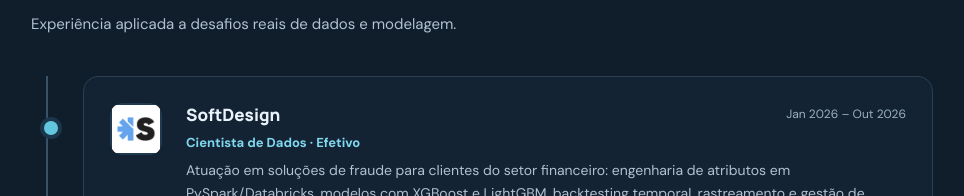
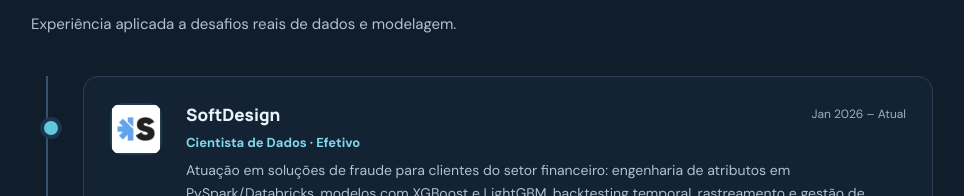
Before and after one commit to EdPLima/repositorio, a React (Vite) app: page / in a window 1280 px wide. Shown: the part 1960-2156 px from the top of the page, without its empty margins (29-993 px from the left). Built offline with nearby package versions, Linux system fonts and the light colour scheme.

Commit message:
Mark SoftDesign employment as current

```diff
--- a/src/data.ts
+++ b/src/data.ts
@@ -15,7 +15,7 @@ export const projects: Project[] = [
 ];
 export type Experience = {id:string;company:string;role:Localized;period:Localized;workload?:Localized;description:Localized;logo?:string;clientsImage?:string};
 export const experiences: Experience[] = [
- {id:'softdesign',logo:'/softdesign.png',clientsImage:'/softdesign-clients.png',company:'SoftDesign',role:{pt:'Cientista de Dados · Efetivo',en:'Data Scientist · Full-time'},period:{pt:'Jan 2026 – Out 2026',en:'Jan 2026 – Oct 2026'},description:{pt:'Atuação em soluções de fraude para clientes do setor financeiro: engenharia de atributos em PySpark/Databricks, modelos com XGBoost e LightGBM, backtesting temporal, rastreamento e gestão de modelos com MLflow. Em backtesting, a solução elevou em 20% o valor monetário de fraudes detectadas em comparação ao motor de regras. Desenvolvi também um modelo de churn silencioso que identificou 86% do faturamento em risco.',en:'Fraud solutions for financial-sector clients: feature engineering with PySpark/Databricks, XGBoost and LightGBM models, temporal backtesting and MLflow tracking and model management. In backtesting, the solution increased the monetary value of detected fraud by 20% versus the rules engine. Also developed a silent churn model that identified 86% of revenue at risk.'}},
+ {id:'softdesign',logo:'/softdesign.png',clientsImage:'/softdesign-clients.png',company:'SoftDesign',role:{pt:'Cientista de Dados · Efetivo',en:'Data Scientist · Full-time'},period:{pt:'Jan 2026 – Atual',en:'Jan 2026 – Present'},description:{pt:'Atuação em soluções de fraude para clientes do setor financeiro: engenharia de atributos em PySpark/Databricks, modelos com XGBoost e LightGBM, backtesting temporal, rastreamento e gestão de modelos com MLflow. Em backtesting, a solução elevou em 20% o valor monetário de fraudes detectadas em comparação ao motor de regras. Desenvolvi também um modelo de churn silencioso que identificou 86% do faturamento em risco.',en:'Fraud solutions for financial-sector clients: feature engineering with PySpark/Databricks, XGBoost and LightGBM models, temporal backtesting and MLflow tracking and model management. In backtesting, the solution increased the monetary value of detected fraud by 20% versus the rules engine. Also developed a silent churn model that identified 86% of revenue at risk.'}},
  {id:'freelance',company:'Freelance',role:{pt:'AI Engineer',en:'AI Engineer'},period:{pt:'Out 2025 – Jan 2026',en:'Oct 2025 – Jan 2026'},workload:{pt:'Meio período · Atuação concomitante',en:'Part-time · Concurrent role'},description:{pt:'Desenvolvimento de assistentes com LLMs e RAG para análise de documentos educacionais; integração com OpenAI API, MongoDB Atlas e Qdrant, pipelines em GCP e automações com n8n. A solução reduziu em até 70% o tempo de análise operacional.',en:'LLM and RAG assistants using OpenAI API, MongoDB Atlas, Qdrant, GCP and n8n. Educational document automation reduced operational analysis time by up to 70%.'}},
  {id:'mdias',logo:'/mdias.png',company:'M. Dias Branco',role:{pt:'Cientista de Dados · Estágio',en:'Data Scientist · Internship'},period:{pt:'Mai 2025 – Jan 2026',en:'May 2025 – Jan 2026'},workload:{pt:'Meio período · Atuação concomitante',en:'Part-time · Concurrent role'},description:{pt:'Aplicação de LSTM Autoencoders na detecção de anomalias em séries temporais de sensores industriais; análises estatísticas e forecasting para apoiar monitoramento e identificação antecipada de desvios operacionais, utilizando Snowflake.',en:'LSTM Autoencoders for industrial time-series anomaly detection, statistical analysis and forecasting with Snowflake.'}},
  {id:'funcap',logo:'https://www.google.com/s2/favicons?domain=funcap.ce.gov.br&sz=128',company:'FUNCAP',role:{pt:'Cientista de Dados · Temporário',en:'Data Scientist · Temporary'},period:{pt:'Mai 2025 – Nov 2025',en:'May 2025 – Nov 2025'},workload:{pt:'Meio período · Atuação concomitante',en:'Part-time · Concurrent role'},description:{pt:'Desenvolvimento de relatórios para monitorar desempenho de LLMs, qualidade das respostas e impactos financeiros. Construção de soluções RAG integradas a APIs da OpenAI para facilitar o acesso a informações estratégicas.',en:'LLM monitoring, response quality and financial impact; RAG solutions integrated with OpenAI APIs.'}},
```
